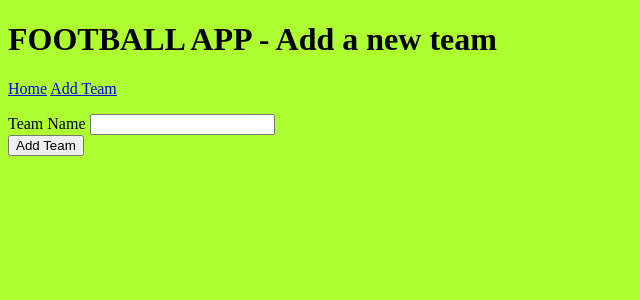
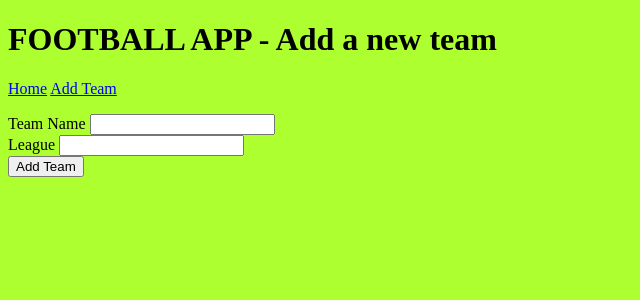
Before and after one commit to ajxbutt/fantasy-football, a Flask app: page /create/team in a window 1280 px wide. Shown: the top 300 px of the page, without its empty margins (0-640 px from the left). Run offline with Flask 2, Linux system fonts and the light colour scheme.

```diff
--- a/frontend/application/forms.py
+++ b/frontend/application/forms.py
@@ -4,4 +4,5 @@ from wtforms.validators import DataRequired
 
 class TeamForm(FlaskForm):
     name = StringField("Team Name", validators=[DataRequired()])
+    league = StringField("League")
     submit = SubmitField("Add Team")
--- a/frontend/application/routes.py
+++ b/frontend/application/routes.py
@@ -17,7 +17,7 @@ def create_team():
     form = TeamForm()
 
     if request.method == "POST":
-        response = requests.post(f"http://{backend_host}/create/team", json={"name": form.name.data})
+        response = requests.post(f"http://{backend_host}/create/team", json={"name": form.name.data, "league": form.league.data})
         app.logger.info(f"Response: {response.text}")
         return redirect(url_for('home'))
 
--- a/frontend/application/templates/create_team.html
+++ b/frontend/application/templates/create_team.html
@@ -4,6 +4,7 @@
     <form method='POST' action=''>
         {{ form.hidden_tag() }}
         {{ form.name.label }} {{ form.name }}<br>
+        {{ form.league.label }} {{ form.league }}<br>
         {{ form.submit }}<br>
     </form>
 </div>
```
